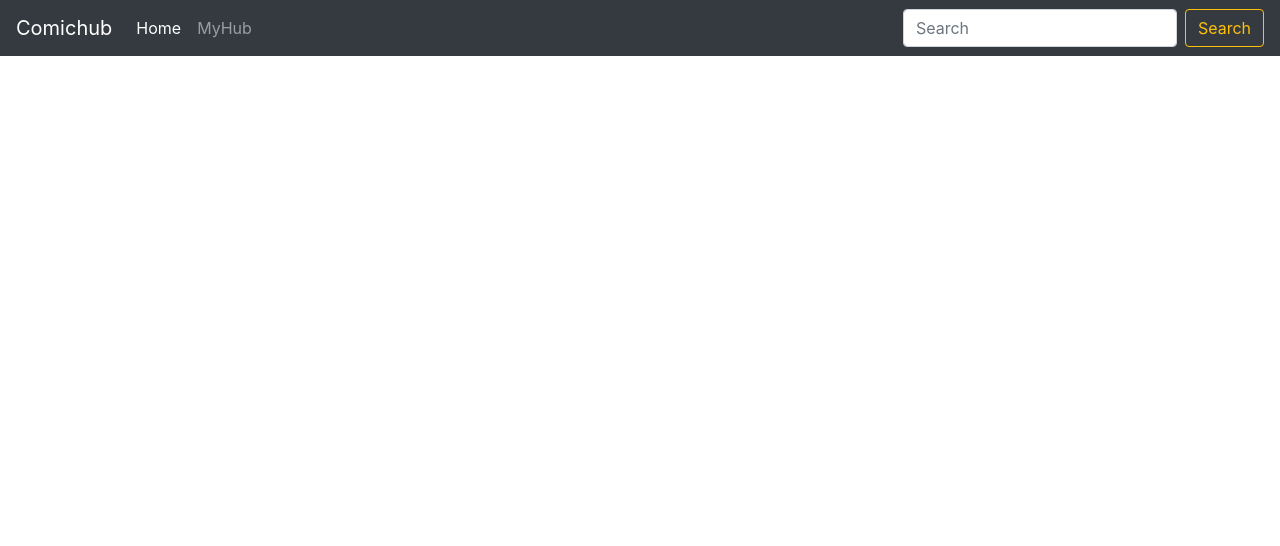
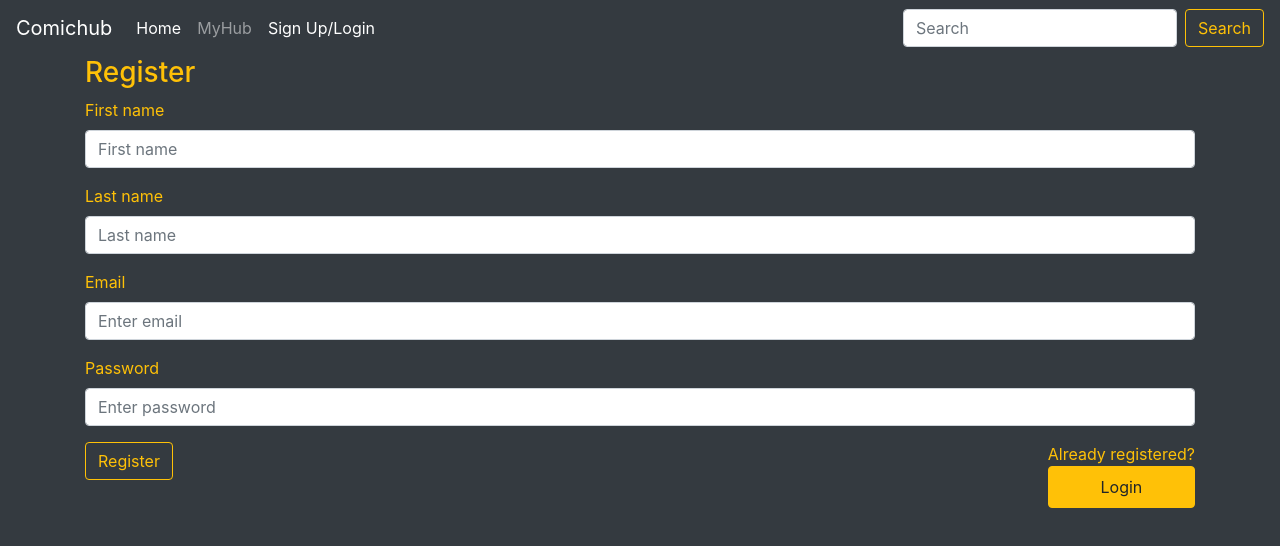
Before and after one commit to MohdSaifulM/comichub, a React (Create React App) app: page /signup in a window 1280 px wide. Shown: the top 546 px of the page. Built offline with nearby package versions, Linux system fonts and the light colour scheme.

Commit message:
Added login and sign up layout

```diff
--- a/src/App.js
+++ b/src/App.js
@@ -2,6 +2,8 @@ import { BrowserRouter as Router, Route, Switch } from 'react-router-dom';
 import Home from './components/Home/Home';
 import Read from './components/Read/Read';
 import Navigation from './components/Navigation';
+import SignUp from './components/Login/SignUp';
+import Login from './components/Login/Login';
 
 
 
@@ -19,6 +21,12 @@ function App() {
         <Route exact path="/">
           <Home />
         </Route>
+        <Route exact path="/signup">
+          <SignUp />
+        </Route>
+        <Route exact path="/login">
+          <Login />
+        </Route>
       </Switch>
     </Router>
   );
--- a/src/components/Home/NewComics.jsx
+++ b/src/components/Home/NewComics.jsx
@@ -1,4 +1,3 @@
-import React, { useState } from 'react'
 import { Col, Card } from 'react-bootstrap';
 import { Link } from 'react-router-dom';
 
@@ -7,11 +6,11 @@ function NewComics({ newComics }) {
         <>
             <Col md="3" className="bg-dark mt-2">
                 <Card className="bg-dark">
-                    <Card.Img variant="top" src={`${newComics.images[0].path}.${newComics.images[0].extension}`} />
+                    <Card.Img variant="top" src={`${newComics.images[0].path}.${newComics.images[0].extension}`} className="img-fluid rounded" />
                     <Card.Body className="bg-dark text-warning">
-                        <Card.Title className="h6" >{newComics.title}</Card.Title>
+                    <Link to={`/read/${newComics.id}`} className="h6 text-warning">{newComics.title}</Link>
                     </Card.Body>
-                    <Link to={`/read/${newComics.id}`} className="btn btn-warning">Read</Link>
+
                 </Card>
             </Col>
         </>
--- /dev/null
+++ b/src/components/Login/Login.jsx
@@ -0,0 +1,35 @@
+import React from 'react'
+import { Form, Container, Button } from 'react-bootstrap'
+import { Link } from 'react-router-dom'
+
+function Login() {
+    return (
+        <Container>
+            <Form className="text-warning">
+                <h3>Log in</h3>
+
+                <div className="form-group">
+                    <label>Email</label>
+                    <input type="email" className="form-control" placeholder="Enter email" name="email"/>
+                </div>
+
+                <div className="form-group">
+                    <label>Password</label>
+                    <input type="password" className="form-control" placeholder="Enter password" name="password"/>
+                </div>
+
+                <div className="form-group">
+                    <div className="custom-control custom-checkbox">
+                        <input type="checkbox" className="custom-control-input" id="customCheck1" />
+                        <label className="custom-control-label" htmlFor="customCheck1">Remember me</label>
+                    </div>
+                </div>
+
+                <Button variant="outline-warning" >Login</Button>
+                <Link to="/login" className="nav-link text-warning float-right">Forget Password</Link>
+            </Form>
+        </Container>
+    )
+}
+
+export default Login
--- /dev/null
+++ b/src/components/Login/SignUp.jsx
@@ -0,0 +1,43 @@
+import React from 'react'
+import { Container, Form, Button } from 'react-bootstrap'
+import { Link } from 'react-router-dom';
+
+
+function SignUp() {
+
+    return (
+        <Container>
+            <Form className="text-warning">
+                <h3 >Register</h3>
+
+                <div className="form-group">
+                    <label>First name</label>
+                    <input type="text" className="form-control" placeholder="First name" name="firstname"/>
+                </div>
+
+                <div className="form-group">
+                    <label>Last name</label>
+                    <input type="text" className="form-control" placeholder="Last name" name="lastname"/>
+                </div>
+
+                <div className="form-group">
+                    <label>Email</label>
+                    <input type="email" className="form-control" placeholder="Enter email" name="email"/>
+                </div>
+
+                <div className="form-group">
+                    <label>Password</label>
+                    <input type="password" className="form-control" placeholder="Enter password" name="password"/>
+                </div>
+
+                <Button variant="outline-warning" >Register</Button>
+                <div className="float-right">
+                    Already registered? <Link to="/login" className="nav-link btn btn-warning">Login</Link>
+                </div>
+
+            </Form>
+        </Container>
+    )
+}
+
+export default SignUp
--- a/src/components/Navigation.jsx
+++ b/src/components/Navigation.jsx
@@ -10,6 +10,7 @@ function Navigation() {
                 <Nav className="mr-auto">
                     <NavLink to="/" className="nav-link">Home</NavLink>
                     <NavLink to="/myhub" className="nav-link">MyHub</NavLink>
+                    <NavLink to="/signup" className="nav-link">Sign Up/Login</NavLink>
                 </Nav>
                 <Form inline>
                     <FormControl type="text" placeholder="Search" className="mr-sm-2" />
--- a/src/components/Read/Read.jsx
+++ b/src/components/Read/Read.jsx
@@ -1,5 +1,5 @@
 import React, { useState } from 'react';
-import { Container, Button, Image, Row } from 'react-bootstrap';
+import { Container, Button, Image, Row, Col } from 'react-bootstrap';
 import { imageShow } from '../../utilz/functions';
 import { useParams } from 'react-router-dom';
 
@@ -14,7 +14,7 @@ function Read() {
     }
 
     function prevPage() {
-        setNewPage(newPage - 1);
+        newPage > 1 && setNewPage(newPage - 1);
     }
 
     imageShow(params.id, newPage).then(function (url) {
@@ -24,9 +24,9 @@ function Read() {
     return (
         <>
             <Container>
-                <Image src={imageURL} alt="image here" width="100%"/>
-                <Button variant="outline-warning" onClick={prevPage}>Prev</Button>
-                <Button variant="outline-warning" onClick={nextPage}>Next</Button>
+                <Image src={imageURL} alt="image here" width="100%" height="100%" />
+                <Button variant="outline-warning" onClick={prevPage} className="float-left my-3">Prev</Button>
+                <Button variant="outline-warning" onClick={nextPage} className="float-right my-3">Next</Button>
             </Container>
         </>
     )
--- a/src/index.css
+++ b/src/index.css
@@ -1,18 +1,21 @@
 #root {
+  background: #343a40;
+  width: 100%;
+  height: 100%;
+  overflow: auto;
+}
+
+html {
   background-color: #343a40;
 }
 
 body {
   margin: 0;
-  font-family: -apple-system, BlinkMacSystemFont, 'Segoe UI', 'Roboto', 'Oxygen',
-    'Ubuntu', 'Cantarell', 'Fira Sans', 'Droid Sans', 'Helvetica Neue',
-    sans-serif;
+  font-family: -apple-system, BlinkMacSystemFont, 'Segoe UI', 'Roboto', 'Oxygen', 'Ubuntu', 'Cantarell', 'Fira Sans', 'Droid Sans', 'Helvetica Neue', sans-serif;
   -webkit-font-smoothing: antialiased;
   -moz-osx-font-smoothing: grayscale;
-
 }
 
 code {
-  font-family: source-code-pro, Menlo, Monaco, Consolas, 'Courier New',
-    monospace;
+  font-family: source-code-pro, Menlo, Monaco, Consolas, 'Courier New', monospace;
 }
```
